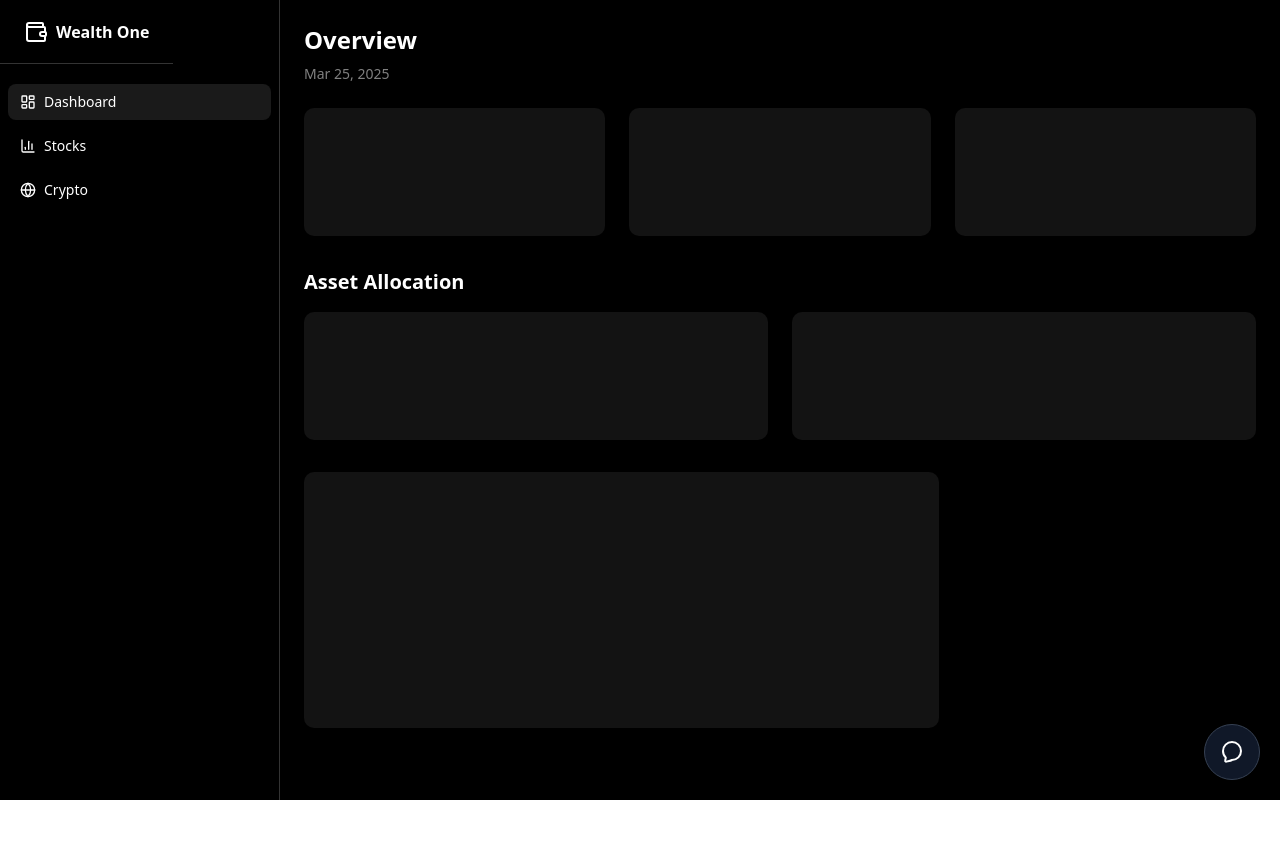
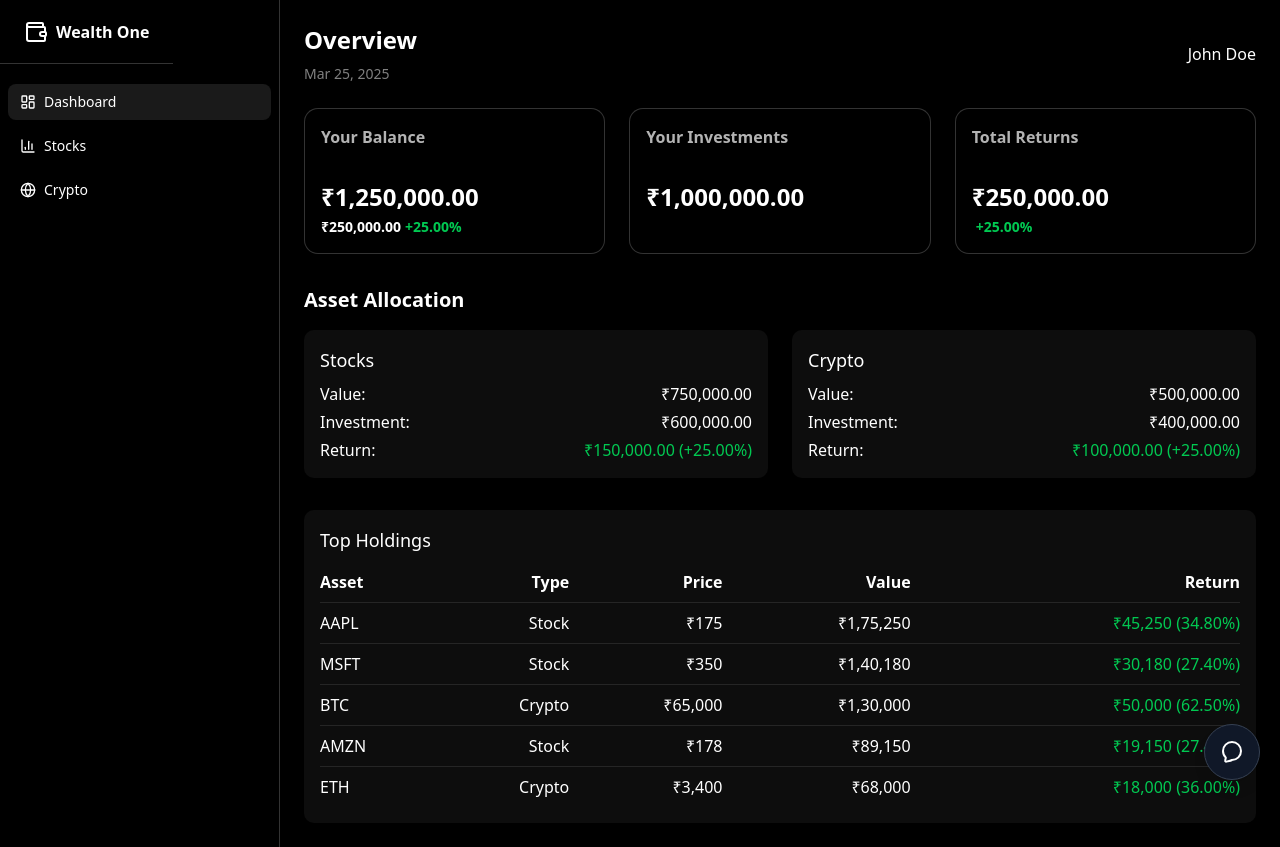
Before and after one commit to Samay001/WealthOne, a Next.js app in the folder frontend/: page /dashboard in a window 1280 px wide. Before the commit the page ends 800 px from the top, so only its background shows below. Built offline with nearby package versions, Linux system fonts and the light colour scheme.

Commit message:
added hardcoded values in dashboard for deployment test

```diff
--- a/frontend/src/app/dashboard/page.tsx
+++ b/frontend/src/app/dashboard/page.tsx
@@ -1,61 +1,70 @@
 "use client";
-import React, { useState,useEffect} from "react";
+import React, { useState } from "react";
 import { Button } from "@/components/ui/button";
 import { MetricsCard } from "@/components/metrics-card";
-// import { PieComponent } from "@/components/pie-chart";
-// import { LineComponent } from "@/components/line-chart";
 import CryptoDashboard from "@/app/crypto/page";
 import StockDashboard from "@/app/stocks/page";
 import Link from "next/link";
-import { useAuth } from "../context/AuthContext";
 import {
   BarChart3,
   Globe,
-  Home,
   LayoutDashboard,
   Wallet,
   Menu,
   X,
-  RefreshCcw,
 } from "lucide-react";
-import { usePortfolio } from "@/app/context/dashboardContext";
 import { format } from "date-fns";
 import { Skeleton } from "@/components/ui/skeleton";
 
 export default function Dashboard() {
   const [currentPage, setCurrentPage] = useState("dashboard");
   const [sidebarOpen, setSidebarOpen] = useState(false);
-  const [username, setUsername] = useState<string | null>(null);
 
-  const {
-    metrics,
-    loading,
-    error,
-    getFormattedMetrics,
-    refreshData,
-    formatCurrency
-  } = usePortfolio();
+  // Hardcoded username
+  const username = "John Doe";
 
-  const formattedMetrics = getFormattedMetrics();
-  const { auth } = useAuth();
+  // Hardcoded metrics data
+  const hardcodedMetrics = {
+    totalBalance: "₹1,250,000.00",
+    totalInvestment: "₹1,000,000.00",
+    totalPnl: "₹250,000.00",
+    totalPnlPercentage: "+25.00%",
+
+    stocksBalance: "₹750,000.00",
+    stocksInvestment: "₹600,000.00",
+    stocksPnl: "₹150,000.00",
+    stocksPnlPercentage: "+25.00%",
+
+    cryptoBalance: "₹500,000.00",
+    cryptoInvestment: "₹400,000.00",
+    cryptoPnl: "₹100,000.00",
+    cryptoPnlPercentage: "+25.00%",
+  };
+
+  // Hardcoded top holdings
+  const topHoldings = [
+    { name: "AAPL", type: "stock", price: 175.25, value: 175250, pnl: 45250, pnlPercentage: 34.8 },
+    { name: "MSFT", type: "stock", price: 350.45, value: 140180, pnl: 30180, pnlPercentage: 27.4 },
+    { name: "BTC", type: "crypto", price: 65000, value: 130000, pnl: 50000, pnlPercentage: 62.5 },
+    { name: "AMZN", type: "stock", price: 178.30, value: 89150, pnl: 19150, pnlPercentage: 27.4 },
+    { name: "ETH", type: "crypto", price: 3400, value: 68000, pnl: 18000, pnlPercentage: 36.0 }
+  ];
+
+  // Hardcoded loading state
+  const loading = false;
+
+  // Format currency function
+  const formatCurrency = (value: number) => {
+    return new Intl.NumberFormat('en-IN', {
+      style: 'currency',
+      currency: 'INR',
+      maximumFractionDigits: 0
+    }).format(value);
+  };
 
   const toggleSidebar = () => {
     setSidebarOpen(!sidebarOpen);
   };
-
-  const getCurrentDateRange = () => {
-    const today = new Date();
-    const fiveDaysAgo = new Date();
-    fiveDaysAgo.setDate(today.getDate() - 5);
-    return `${format(fiveDaysAgo, 'MMM dd, yyyy')} - ${format(today, 'MMM dd, yyyy')}`;
-  };
-
-  useEffect(() => {
-        if (auth && auth.user) {
-          setUsername(auth.user.username);
-        }
-      }
-      , [auth]);
 
   const renderContent = () => {
     switch (currentPage) {
@@ -76,12 +85,6 @@ export default function Dashboard() {
               </div>
             </div>
 
-            {error && (
-              <div className="p-4 mb-6 bg-red-900/20 border border-red-600 rounded-lg">
-                <p className="text-red-300">Error: {error}</p>
-              </div>
-            )}
-
             {/* Metrics Cards Section */}
             <div className="grid gap-6 grid-cols-1 sm:grid-cols-2 lg:grid-cols-3 mb-8">
               {loading ? (
@@ -94,16 +97,16 @@ export default function Dashboard() {
                 <>
                   <MetricsCard
                     title="Your Balance"
-                    value={formattedMetrics.totalBalance}
+                    value={hardcodedMetrics.totalBalance}
                     change={{
-                      value: formattedMetrics.totalPnl,
-                      percentage: formattedMetrics.totalPnlPercentage,
-                      isPositive: metrics.totalPnl >= 0,
+                      value: hardcodedMetrics.totalPnl,
+                      percentage: hardcodedMetrics.totalPnlPercentage,
+                      isPositive: true,
                     }}
                   />
                   <MetricsCard
                     title="Your Investments"
-                    value={formattedMetrics.totalInvestment}
+                    value={hardcodedMetrics.totalInvestment}
                     change={{
                       value: "",
                       percentage: "",
@@ -112,11 +115,11 @@ export default function Dashboard() {
                   />
                   <MetricsCard
                     title="Total Returns"
-                    value={formattedMetrics.totalPnl}
+                    value={hardcodedMetrics.totalPnl}
                     change={{
                       value: "",
-                      percentage: formattedMetrics.totalPnlPercentage,
-                      isPositive: metrics.totalPnl >= 0,
+                      percentage: hardcodedMetrics.totalPnlPercentage,
+                      isPositive: true,
                     }}
                   />
                 </>
@@ -137,42 +140,36 @@ export default function Dashboard() {
                     <h3 className="text-lg font-medium mb-2">Stocks</h3>
                     <div className="flex justify-between mb-1">
                       <span>Value:</span>
-                      <span>{formattedMetrics.stocksBalance}</span>
+                      <span>{hardcodedMetrics.stocksBalance}</span>
                     </div>
                     <div className="flex justify-between mb-1">
                       <span>Investment:</span>
-                      <span>{formattedMetrics.stocksInvestment}</span>
+                      <span>{hardcodedMetrics.stocksInvestment}</span>
                     </div>
                     <div className="flex justify-between">
                       <span>Return:</span>
-                      <span className={metrics.stocksPnl >= 0 ? "text-green-500" : "text-red-500"}>
-                        {formattedMetrics.stocksPnl} ({formattedMetrics.stocksPnlPercentage})
+                      <span className="text-green-500">
+                        {hardcodedMetrics.stocksPnl} ({hardcodedMetrics.stocksPnlPercentage})
                       </span>
                     </div>
                   </div>
 
                   <div className="bg-white/5 p-4 rounded-lg">
                     <h3 className="text-lg font-medium mb-2">Crypto</h3>
-                    {metrics.dataAvailable.crypto ? (
-                      <>
                     <div className="flex justify-between mb-1">
                       <span>Value:</span>
-                          <span>{formattedMetrics.cryptoBalance}</span>
+                      <span>{hardcodedMetrics.cryptoBalance}</span>
                     </div>
                     <div className="flex justify-between mb-1">
                       <span>Investment:</span>
-                          <span>{formattedMetrics.cryptoInvestment}</span>
+                      <span>{hardcodedMetrics.cryptoInvestment}</span>
                     </div>
                     <div className="flex justify-between">
                       <span>Return:</span>
-                          <span className={metrics.cryptoPnl >= 0 ? "text-green-500" : "text-red-500"}>
-                            {formattedMetrics.cryptoPnl} ({formattedMetrics.cryptoPnlPercentage})
+                      <span className="text-green-500">
+                        {hardcodedMetrics.cryptoPnl} ({hardcodedMetrics.cryptoPnlPercentage})
                       </span>
                     </div>
-                      </>
-                    ) : (
-                      <p className="text-white/50">No crypto data available</p>
-                    )}
                   </div>
                 </div>
               )}
@@ -180,32 +177,12 @@ export default function Dashboard() {
 
             {/* Charts Section */}
             <div className="chart-theme flex flex-col md:flex-row gap-4 w-full">
-              {/* <div className="md:w-1/3 min-h-[100px]">
-                {loading ? (
-                  <Skeleton className="h-64 rounded-lg bg-white/10" />
-                ) : (
-                  <div className="bg-white/5 p-4 rounded-lg h-full">
-                    <h3 className="text-lg font-medium mb-4">Asset Allocation</h3>
-                    {metrics.assetAllocation.length > 0 ? (
-                      <PieComponent
-                        data={metrics.assetAllocation.map(asset => ({
-                          name: asset.type.charAt(0).toUpperCase() + asset.type.slice(1),
-                          value: asset.value
-                        }))}
-                      />
-                    ) : (
-                      <p className="text-white/50">No allocation data available</p>
-                    )}
-                  </div>
-                )}
-              </div> */}
-              <div className="md:w-2/3 min-h-[300px]">
+              <div className="w-full min-h-[300px]">
                 {loading ? (
                   <Skeleton className="h-64 rounded-lg bg-white/10" />
                 ) : (
                   <div className="bg-white/5 p-4 rounded-lg h-full">
                     <h3 className="text-lg font-medium mb-4">Top Holdings</h3>
-                    {metrics.topHoldings.length > 0 ? (
                     <div className="overflow-x-auto">
                       <table className="w-full">
                         <thead>
@@ -218,7 +195,7 @@ export default function Dashboard() {
                           </tr>
                         </thead>
                         <tbody>
-                            {metrics.topHoldings.slice(0, 5).map((holding, index) => (
+                          {topHoldings.map((holding, index) => (
                             <tr key={index} className="border-t border-white/10">
                               <td className="py-2">{holding.name}</td>
                               <td className="text-right py-2 capitalize">{holding.type}</td>
@@ -232,9 +209,6 @@ export default function Dashboard() {
                         </tbody>
                       </table>
                     </div>
-                    ) : (
-                      <p className="text-white/50">No holdings data available</p>
-                    )}
                   </div>
                 )}
               </div>
```
Lines whose indentation alone changed are shown as unchanged.
